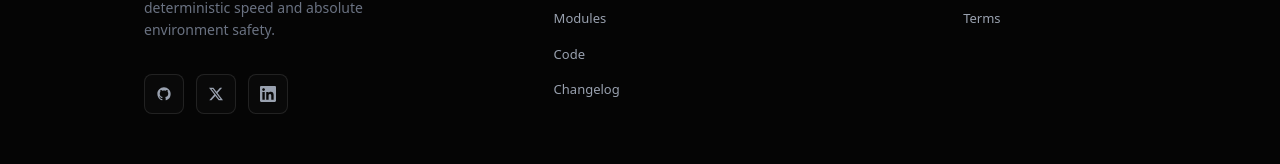
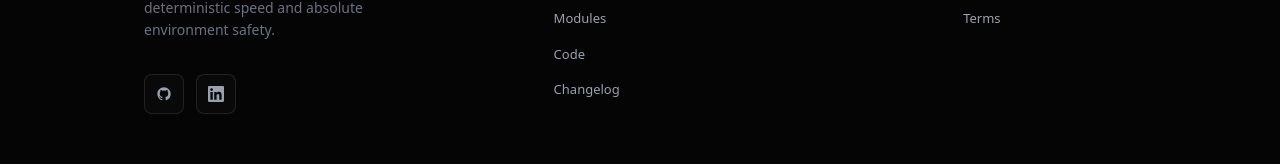
Before and after one commit to UYIOSASTUDIO/pytja-web-2, a Next.js app: page / in a window 1280 px wide. Shown: the part 5115-5279 px from the top of the page. Built offline with nearby package versions, Linux system fonts and the light colour scheme.

Commit message:
Final Release - Pytja Web V1.0.5

```diff
--- a/app/components/layout/Footer.tsx
+++ b/app/components/layout/Footer.tsx
@@ -69,16 +69,8 @@ export default function Footer() {
                                         </svg>
                                     </a>
 
-                                    {/* X / Twitter */}
-                                    <a href="https://twitter.com" target="_blank" rel="noopener noreferrer"
-                                       className="w-10 h-10 flex items-center justify-center rounded-lg border border-white/10 bg-white/[0.02] text-gray-400 hover:bg-white/[0.08] hover:border-white/20 hover:text-white transition-all group">
-                                        <svg className="w-3.5 h-3.5 transition-transform group-hover:scale-110" fill="currentColor" viewBox="0 0 24 24">
-                                            <path d="M18.901 1.153h3.68l-8.04 9.19L24 22.846h-7.406l-5.8-7.584-6.638 7.584H.474l8.6-9.83L0 1.154h7.594l5.243 6.932ZM17.61 20.644h2.039L6.486 3.24H4.298Z" />
-                                        </svg>
-                                    </a>
-
                                     {/* LinkedIn */}
-                                    <a href="https://linkedin.com" target="_blank" rel="noopener noreferrer"
+                                    <a href="hhttps://www.linkedin.com/in/eliasschmolke/" target="_blank" rel="noopener noreferrer"
                                        className="w-10 h-10 flex items-center justify-center rounded-lg border border-white/10 bg-white/[0.02] text-gray-400 hover:bg-white/[0.08] hover:border-white/20 hover:text-white transition-all group">
                                         <svg className="w-4 h-4 transition-transform group-hover:scale-110" fill="currentColor" viewBox="0 0 24 24">
                                             <path d="M20.447 20.452h-3.554v-5.569c0-1.328-.027-3.037-1.852-3.037-1.853 0-2.136 1.445-2.136 2.939v5.667H9.351V9h3.414v1.561h.046c.477-.9 1.637-1.85 3.37-1.85 3.601 0 4.267 2.37 4.267 5.455v6.286zM5.337 7.433c-1.144 0-2.063-.926-2.063-2.065 0-1.138.92-2.063 2.063-2.063 1.14 0 2.064.925 2.064 2.063 0 1.139-.925 2.065-2.064 2.065zm1.782 13.019H3.555V9h3.564v11.452zM22.225 0H1.771C.792 0 0 .774 0 1.729v20.542C0 23.227.792 24 1.771 24h20.451C23.2 24 24 23.227 24 22.271V1.729C24 .774 23.2 0 22.222 0h.003z"/>
```
